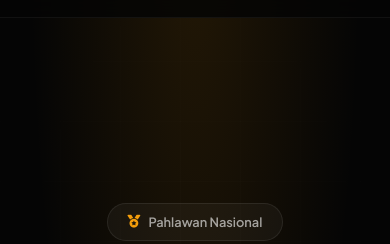
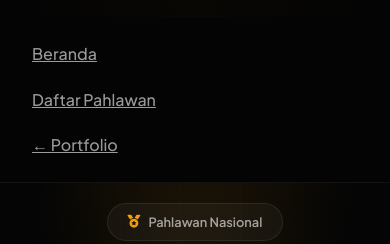
Before and after one commit to Syaptiyan/pahlawan-indo, a plain HTML site: page index.html in a window 390 px wide. Both pictures are taken after a click on the button 348 px from the left and 38 px from the top of the page. Shown: the part 59-303 px from the top of the page. Drawn offline with nearby package versions, Linux system fonts and the light colour scheme; no server answers.

Commit message:
fix: perbaiki hamburger menu mobile

```diff
--- a/index.html
+++ b/index.html
@@ -318,6 +318,14 @@
         /* RESPONSIVE */
         @media(max-width:768px) {
             .nav-links { display:none; }
+            .nav-links.show {
+                display:flex; flex-direction:column;
+                position:absolute; top:100%; left:0; right:0;
+                background:rgba(5,5,5,0.98); backdrop-filter:blur(20px);
+                padding:24px 32px; gap:20px;
+                border-bottom:1px solid var(--border);
+            }
+            .nav-links.show a { font-size:1rem; }
             .hamburger { display:block; }
             .hero h1 { letter-spacing:-1px; }
             .hero-stats { gap:28px; }
```
